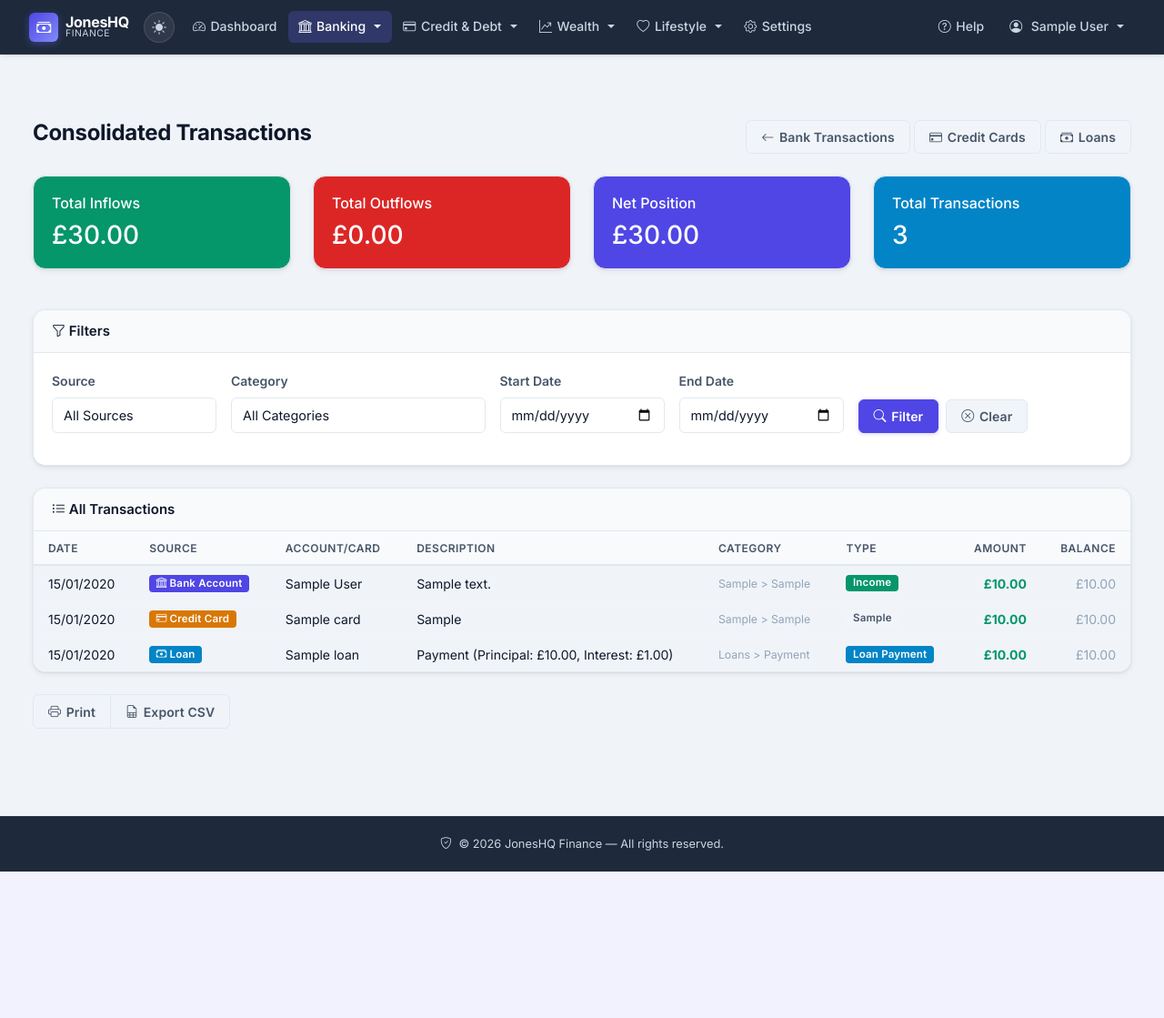
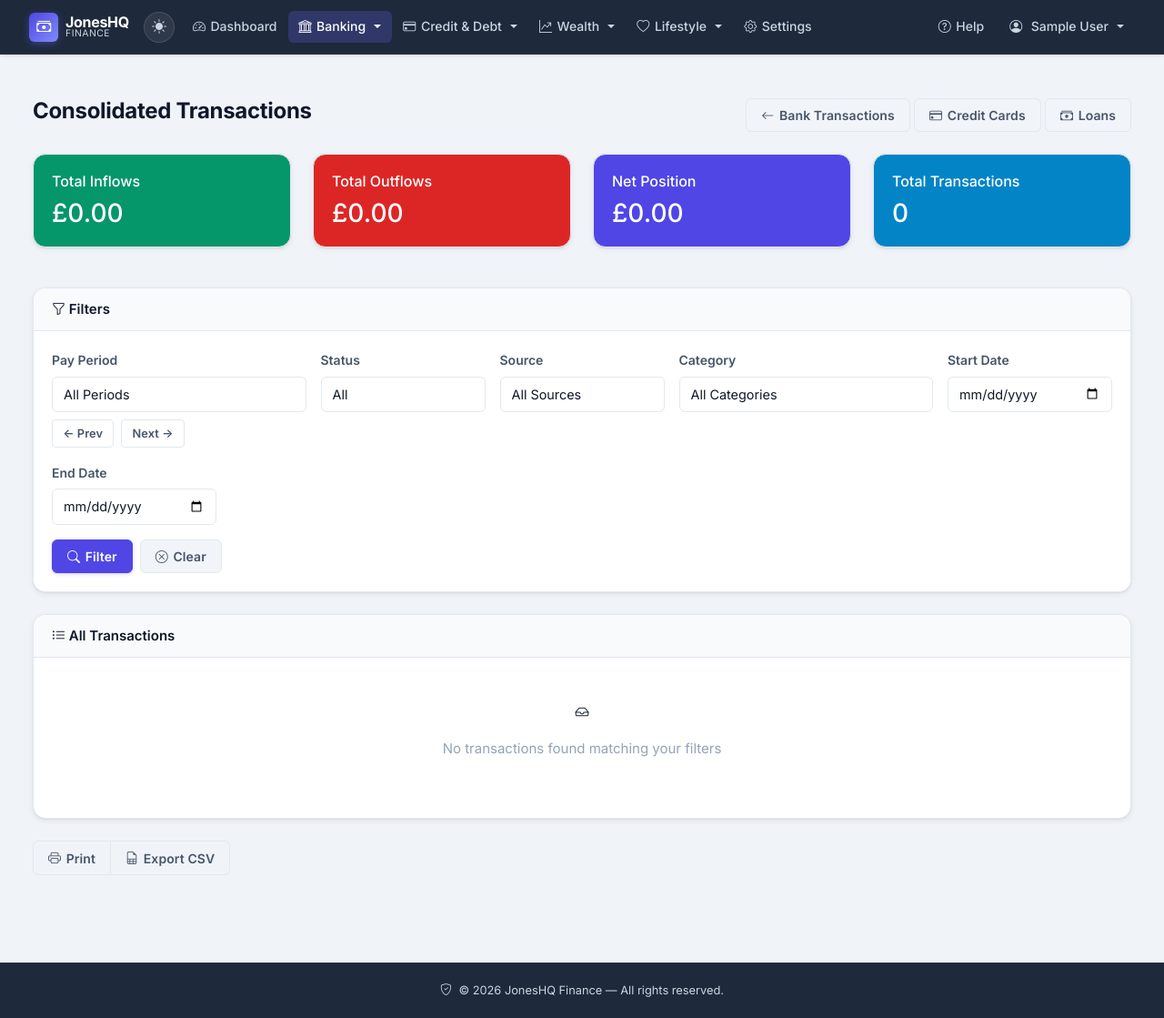
Before and after one commit to KeironTJ/JonesHQ-Finance, a Flask app: page /transactions/consolidated in a window 1280 px wide. Shown: the whole page at 91% size. Before the commit the page ends 958 px from the top, so only its background shows below. Run offline with Flask 3, Linux system fonts and the light colour scheme; a user stored in the database is signed in; tables that the repository leaves empty hold one stand-in row (values such as "Sample post"); parts of the project's set-up code (start-up, migrations or seed data) failed here and were passed over; some libraries are stand-ins or nearby versions.

Commit message:
feat: enhance consolidated transaction view with payday period and paid status filters

```diff
--- a/blueprints/transactions/routes.py
+++ b/blueprints/transactions/routes.py
@@ -1067,6 +1067,23 @@ def consolidated():
     end_date = request.args.get('end_date')
     category_id = request.args.get('category_id', type=int)
     source = request.args.get('source')  # 'bank', 'credit_card', 'loan', 'all'
+    payday_period = request.args.get('payday_period')
+    is_paid_filter = request.args.get('is_paid')  # 'paid', 'pending', or ''
+
+    # Default to current payday period on first visit (no query params at all)
+    if not request.args:
+        payday_period = PaydayService.get_period_for_date(date.today())
+
+    # Resolve the payday period to a concrete date range for models that lack
+    # the payday_period column (CreditCardTransaction, LoanPayment).
+    period_start_date = None
+    period_end_date = None
+    if payday_period:
+        try:
+            p_year, p_month = map(int, payday_period.split('-'))
+            period_start_date, period_end_date, _ = PaydayService.get_payday_period(p_year, p_month)
+        except (ValueError, AttributeError):
+            payday_period = None
 
     # Build unified transaction list
     consolidated_transactions = []
@@ -1075,18 +1092,28 @@ def consolidated():
     if not source or source == 'all' or source == 'bank':
         bank_txns = family_query(Transaction)
 
-        if start_date:
-            bank_txns = bank_txns.filter(Transaction.transaction_date >= datetime.strptime(start_date, '%Y-%m-%d').date())
-        if end_date:
-            bank_txns = bank_txns.filter(Transaction.transaction_date <= datetime.strptime(end_date, '%Y-%m-%d').date())
+        if payday_period:
+            bank_txns = bank_txns.filter(Transaction.payday_period == payday_period)
+        else:
+            if start_date:
+                bank_txns = bank_txns.filter(Transaction.transaction_date >= datetime.strptime(start_date, '%Y-%m-%d').date())
+            if end_date:
+                bank_txns = bank_txns.filter(Transaction.transaction_date <= datetime.strptime(end_date, '%Y-%m-%d').date())
+
         if category_id:
             bank_txns = bank_txns.filter(Transaction.category_id == category_id)
+        if is_paid_filter == 'paid':
+            bank_txns = bank_txns.filter(Transaction.is_paid == True)
+        elif is_paid_filter == 'pending':
+            bank_txns = bank_txns.filter(Transaction.is_paid == False)
 
         for txn in bank_txns.all():
             consolidated_transactions.append({
                 'id': f'bank_{txn.id}',
+                'raw_id': txn.id,
                 'source': 'Bank Account',
                 'source_type': 'bank',
+                'source_id': txn.account_id,
                 'source_name': txn.account.name if txn.account else 'Unknown',
                 'date': txn.transaction_date,
                 'description': txn.description,
@@ -1094,25 +1121,36 @@ def consolidated():
                 'amount': float(txn.amount),
                 'balance': float(txn.running_balance) if txn.running_balance else None,
                 'vendor': txn.vendor.name if txn.vendor else '',
-                'type': 'Income' if txn.amount > 0 else 'Expense'
+                'type': 'Income' if txn.amount > 0 else 'Expense',
+                'is_paid': txn.is_paid
             })
 
     # 2. Credit Card Transactions
     if not source or source == 'all' or source == 'credit_card':
         cc_txns = family_query(CreditCardTransaction)
 
-        if start_date:
-            cc_txns = cc_txns.filter(CreditCardTransaction.date >= datetime.strptime(start_date, '%Y-%m-%d').date())
-        if end_date:
-            cc_txns = cc_txns.filter(CreditCardTransaction.date <= datetime.strptime(end_date, '%Y-%m-%d').date())
+        # CreditCardTransaction has no payday_period column; use resolved dates.
+        cc_start = period_start_date if payday_period else (datetime.strptime(start_date, '%Y-%m-%d').date() if start_date else None)
+        cc_end = period_end_date if payday_period else (datetime.strptime(end_date, '%Y-%m-%d').date() if end_date else None)
+
+        if cc_start:
+            cc_txns = cc_txns.filter(CreditCardTransaction.date >= cc_start)
+        if cc_end:
+            cc_txns = cc_txns.filter(CreditCardTransaction.date <= cc_end)
         if category_id:
             cc_txns = cc_txns.filter(CreditCardTransaction.category_id == category_id)
+        if is_paid_filter == 'paid':
+            cc_txns = cc_txns.filter(CreditCardTransaction.is_paid == True)
+        elif is_paid_filter == 'pending':
+            cc_txns = cc_txns.filter(CreditCardTransaction.is_paid == False)
 
         for txn in cc_txns.all():
             consolidated_transactions.append({
                 'id': f'cc_{txn.id}',
+                'raw_id': txn.id,
                 'source': 'Credit Card',
                 'source_type': 'credit_card',
+                'source_id': txn.credit_card_id,
                 'source_name': txn.credit_card.card_name if txn.credit_card else 'Unknown',
                 'date': txn.date,
                 'description': txn.item,
@@ -1120,23 +1158,33 @@ def consolidated():
                 'amount': float(txn.amount),
                 'balance': float(txn.balance) if txn.balance else None,
                 'vendor': '',
-                'type': txn.transaction_type
+                'type': txn.transaction_type,
+                'is_paid': txn.is_paid
             })
 
     # 3. Loan Payments
     if not source or source == 'all' or source == 'loan':
         loan_txns = family_query(LoanPayment)
 
-        if start_date:
-            loan_txns = loan_txns.filter(LoanPayment.payment_date >= datetime.strptime(start_date, '%Y-%m-%d').date())
-        if end_date:
-            loan_txns = loan_txns.filter(LoanPayment.payment_date <= datetime.strptime(end_date, '%Y-%m-%d').date())
+        loan_start = period_start_date if payday_period else (datetime.strptime(start_date, '%Y-%m-%d').date() if start_date else None)
+        loan_end = period_end_date if payday_period else (datetime.strptime(end_date, '%Y-%m-%d').date() if end_date else None)
+
+        if loan_start:
+            loan_txns = loan_txns.filter(LoanPayment.date >= loan_start)
+        if loan_end:
+            loan_txns = loan_txns.filter(LoanPayment.date <= loan_end)
+        if is_paid_filter == 'paid':
+            loan_txns = loan_txns.filter(LoanPayment.is_paid == True)
+        elif is_paid_filter == 'pending':
+            loan_txns = loan_txns.filter(LoanPayment.is_paid == False)
 
         for txn in loan_txns.all():
             consolidated_transactions.append({
                 'id': f'loan_{txn.id}',
+                'raw_id': txn.id,
                 'source': 'Loan',
                 'source_type': 'loan',
+                'source_id': txn.loan_id,
                 'source_name': txn.loan.name if txn.loan else 'Unknown',
                 'date': txn.date,
                 'description': f"Payment (Principal: £{txn.amount_paid_off:.2f}, Interest: £{txn.interest_charge:.2f})",
@@ -1144,7 +1192,8 @@ def consolidated():
                 'amount': float(txn.payment_amount),
                 'balance': float(txn.closing_balance) if txn.closing_balance else None,
                 'vendor': '',
-                'type': 'Loan Payment'
+                'type': 'Loan Payment',
+                'is_paid': txn.is_paid
             })
 
     # Sort by date descending
@@ -1155,6 +1204,44 @@ def consolidated():
     total_outflows = sum([abs(t['amount']) for t in consolidated_transactions if t['amount'] < 0])
     net_position = total_inflows - total_outflows
 
+    # Build payday period list for the dropdown, spanning the full data range.
+    min_txn_date = family_query(Transaction).with_entities(func.min(Transaction.transaction_date)).scalar()
+    max_txn_date = family_query(Transaction).with_entities(func.max(Transaction.transaction_date)).scalar()
+
+    if min_txn_date and max_txn_date:
+        months_diff = (max_txn_date.year - min_txn_date.year) * 12 + (max_txn_date.month - min_txn_date.month) + 2
+        payday_periods = PaydayService.get_recent_periods(
+            num_periods=months_diff,
+            include_future=False,
+            start_year=min_txn_date.year,
+            start_month=min_txn_date.month
+        )
+    else:
+        payday_periods = PaydayService.get_recent_periods(num_periods=24, include_future=True)
+
+    # Calculate prev/next period labels for navigation arrows.
+    prev_payday_period = None
+    next_payday_period = None
+    if payday_period:
+        try:
+            p_year, p_month = map(int, payday_period.split('-'))
+
+            prev_month = p_month - 1
+            prev_year = p_year
+            if prev_month < 1:
+                prev_month = 12
+                prev_year -= 1
+            _, _, prev_payday_period = PaydayService.get_payday_period(prev_year, prev_month)
+
+            next_month = p_month + 1
+            next_year = p_year
+            if next_month > 12:
+                next_month = 1
+                next_year += 1
+            _, _, next_payday_period = PaydayService.get_payday_period(next_year, next_month)
+        except (ValueError, AttributeError):
+            pass
+
     # Get filter options
     accounts = family_query(Account).order_by(Account.name).all()
     credit_cards = family_query(CreditCard).order_by(CreditCard.card_name).all()
@@ -1162,15 +1249,20 @@ def consolidated():
     categories = family_query(Category).order_by(Category.head_budget, Category.sub_budget).all()
 
     return render_template('transactions/consolidated.html',
-                         transactions=consolidated_transactions,
-                         total_inflows=total_inflows,
-                         total_outflows=total_outflows,
-                         net_position=net_position,
-                         accounts=accounts,
-                         credit_cards=credit_cards,
-                         loans=loans,
-                         categories=categories,
-                         selected_source=source,
-                         selected_category=category_id,
-                         start_date=start_date,
-                         end_date=end_date)
+                           transactions=consolidated_transactions,
+                           total_inflows=total_inflows,
+                           total_outflows=total_outflows,
+                           net_position=net_position,
+                           accounts=accounts,
+                           credit_cards=credit_cards,
+                           loans=loans,
+                           categories=categories,
+                           selected_source=source,
+                           selected_category=category_id,
+                           selected_is_paid=is_paid_filter,
+                           start_date=start_date,
+                           end_date=end_date,
+                           payday_periods=payday_periods,
+                           selected_payday_period=payday_period,
+                           prev_payday_period=prev_payday_period,
+                           next_payday_period=next_payday_period)
--- a/templates/transactions/consolidated.html
+++ b/templates/transactions/consolidated.html
@@ -66,6 +66,47 @@
         <div class="card-body">
             <form method="GET" id="filterForm">
                 <div class="row g-3">
+                    <!-- Pay Period -->
+                    <div class="col-md-3">
+                        <label class="form-label">Pay Period</label>
+                        <select name="payday_period" id="paydayPeriodFilter" class="form-select">
+                            <option value="">All Periods</option>
+                            {% set ns = namespace(current_year=None) %}
+                            {% for period in payday_periods %}
+                                {% if ns.current_year != period['year'] %}
+                                    {% if ns.current_year is not none %}</optgroup>{% endif %}
+                                    <optgroup label="{{ period['year'] }}">
+                                    {% set ns.current_year = period['year'] %}
+                                {% endif %}
+                                <option value="{{ period['label'] }}" {% if selected_payday_period == period['label'] %}selected{% endif %}>
+                                    {{ period['display_name'] }}
+                                </option>
+                            {% endfor %}
+                            {% if ns.current_year is not none %}</optgroup>{% endif %}
+                        </select>
+                        <div class="mt-2 d-flex gap-2">
+                            {% if prev_payday_period %}
+                                <a class="btn btn-sm btn-outline-secondary"
+                                   href="{{ url_for('transactions.consolidated', payday_period=prev_payday_period, source=selected_source or '', category_id=selected_category or '') }}">&larr; Prev</a>
+                            {% endif %}
+                            {% if next_payday_period %}
+                                <a class="btn btn-sm btn-outline-secondary"
+                                   href="{{ url_for('transactions.consolidated', payday_period=next_payday_period, source=selected_source or '', category_id=selected_category or '') }}">Next &rarr;</a>
+                            {% endif %}
+                        </div>
+                    </div>
+
+                    <!-- Paid Status -->
+                    <div class="col-md-2">
+                        <label class="form-label">Status</label>
+                        <select class="form-select" name="is_paid" id="isPaidFilter">
+                            <option value="" {% if not selected_is_paid %}selected{% endif %}>All</option>
+                            <option value="paid" {% if selected_is_paid == 'paid' %}selected{% endif %}>Paid</option>
+                            <option value="pending" {% if selected_is_paid == 'pending' %}selected{% endif %}>Pending</option>
+                        </select>
+                    </div>
+
+                    <!-- Source -->
                     <div class="col-md-2">
                         <label class="form-label">Source</label>
                         <select class="form-select" name="source" id="sourceFilter">
@@ -76,6 +117,7 @@
                         </select>
                     </div>
 
+                    <!-- Category -->
                     <div class="col-md-3">
                         <label class="form-label">Category</label>
                         <select class="form-select" name="category_id" id="categoryFilter">
@@ -88,18 +130,21 @@
                         </select>
                     </div>
 
+                    <!-- Date Range (applies when no pay period is selected) -->
                     <div class="col-md-2">
                         <label class="form-label">Start Date</label>
-                        <input type="date" class="form-control" name="start_date" value="{{ start_date or '' }}">
+                        <input type="date" class="form-control" name="start_date" value="{{ start_date or '' }}" {% if selected_payday_period %}disabled{% endif %}>
                     </div>
 
                     <div class="col-md-2">
                         <label class="form-label">End Date</label>
-                        <input type="date" class="form-control" name="end_date" value="{{ end_date or '' }}">
+                        <input type="date" class="form-control" name="end_date" value="{{ end_date or '' }}" {% if selected_payday_period %}disabled{% endif %}>
                     </div>
+                </div>
 
-                    <div class="col-md-3 d-flex align-items-end">
-                        <button type="submit" class="btn btn-primary me-2">
+                <div class="row mt-3">
+                    <div class="col-12 d-flex gap-2">
+                        <button type="submit" class="btn btn-primary">
                             <i class="bi bi-search"></i> Filter
                         </button>
                         <a href="{{ url_for('transactions.consolidated') }}" class="btn btn-secondary">
@@ -129,6 +174,7 @@
                             <th>Description</th>
                             <th>Category</th>
                             <th>Type</th>
+                            <th>Status</th>
                             <th class="text-end">Amount</th>
                             <th class="text-end">Balance</th>
                         </tr>
@@ -152,7 +198,26 @@
                                     </span>
                                 {% endif %}
                             </td>
-                            <td>{{ txn.source_name }}</td>
+                            <td>
+                                {% if txn.source_type == 'bank' %}
+                                    <a href="{{ url_for('transactions.index', account_id=txn.source_id, payday_period=selected_payday_period) if selected_payday_period else url_for('transactions.index', account_id=txn.source_id) }}"
+                                       class="text-decoration-none" title="View {{ txn.source_name }} transactions">
+                                        {{ txn.source_name }} <i class="bi bi-arrow-right-short"></i>
+                                    </a>
+                                {% elif txn.source_type == 'credit_card' %}
+                                    <a href="{{ url_for('credit_cards.detail', id=txn.source_id) }}"
+                                       class="text-decoration-none" title="View {{ txn.source_name }} transactions">
+                                        {{ txn.source_name }} <i class="bi bi-arrow-right-short"></i>
+                                    </a>
+                                {% elif txn.source_type == 'loan' %}
+                                    <a href="{{ url_for('loans.detail', id=txn.source_id) }}"
+                                       class="text-decoration-none" title="View {{ txn.source_name }} payments">
+                                        {{ txn.source_name }} <i class="bi bi-arrow-right-short"></i>
+                                    </a>
+                                {% else %}
+                                    {{ txn.source_name }}
+                                {% endif %}
+                            </td>
                             <td>{{ txn.description }}</td>
                             <td>
                                 <small class="text-muted">{{ txn.category }}</small>
@@ -172,6 +237,13 @@
                                     <span class="badge bg-info text-dark">{{ txn.type }}</span>
                                 {% else %}
                                     <span class="badge bg-secondary">{{ txn.type }}</span>
+                                {% endif %}
+                            </td>
+                            <td>
+                                {% if txn.is_paid %}
+                                    <span class="badge bg-success">Paid</span>
+                                {% else %}
+                                    <span class="badge bg-secondary">Pending</span>
                                 {% endif %}
                             </td>
                             <td class="text-end">
@@ -215,7 +287,20 @@
 </div>
 
 <script>
-// Auto-submit on filter change
+// Auto-submit when pay period, source, or category changes
+document.getElementById('paydayPeriodFilter').addEventListener('change', function() {
+    // Clear date range fields when a period is selected (they don't apply)
+    if (this.value) {
+        document.querySelector('[name="start_date"]').value = '';
+        document.querySelector('[name="end_date"]').value = '';
+    }
+    document.getElementById('filterForm').submit();
+});
+
+document.getElementById('isPaidFilter').addEventListener('change', function() {
+    document.getElementById('filterForm').submit();
+});
+
 document.getElementById('sourceFilter').addEventListener('change', function() {
     document.getElementById('filterForm').submit();
 });
@@ -223,6 +308,22 @@ document.getElementById('sourceFilter').addEventListener('change', function() {
 document.getElementById('categoryFilter').addEventListener('change', function() {
     document.getElementById('filterForm').submit();
 });
+
+// Disable date inputs when a pay period is selected
+(function() {
+    var period = document.getElementById('paydayPeriodFilter');
+    var startDate = document.querySelector('[name="start_date"]');
+    var endDate = document.querySelector('[name="end_date"]');
+
+    function syncDateState() {
+        var hasPeriod = period.value !== '';
+        startDate.disabled = hasPeriod;
+        endDate.disabled = hasPeriod;
+    }
+
+    period.addEventListener('change', syncDateState);
+    syncDateState();
+})();
 
 // CSV Export
 document.getElementById('exportCSV').addEventListener('click', function() {
@@ -245,7 +346,6 @@ document.getElementById('exportCSV').addEventListener('click', function() {
     a.setAttribute('hidden', '');
     a.setAttribute('href', url);
 
-    // Generate filename with current date
     const today = new Date();
     const dateStr = today.getFullYear() +
                    String(today.getMonth() + 1).padStart(2, '0') +
```
Also changed, not shown: blueprints/transactions/consolidated.py (deleted, +0 -133 lines).
